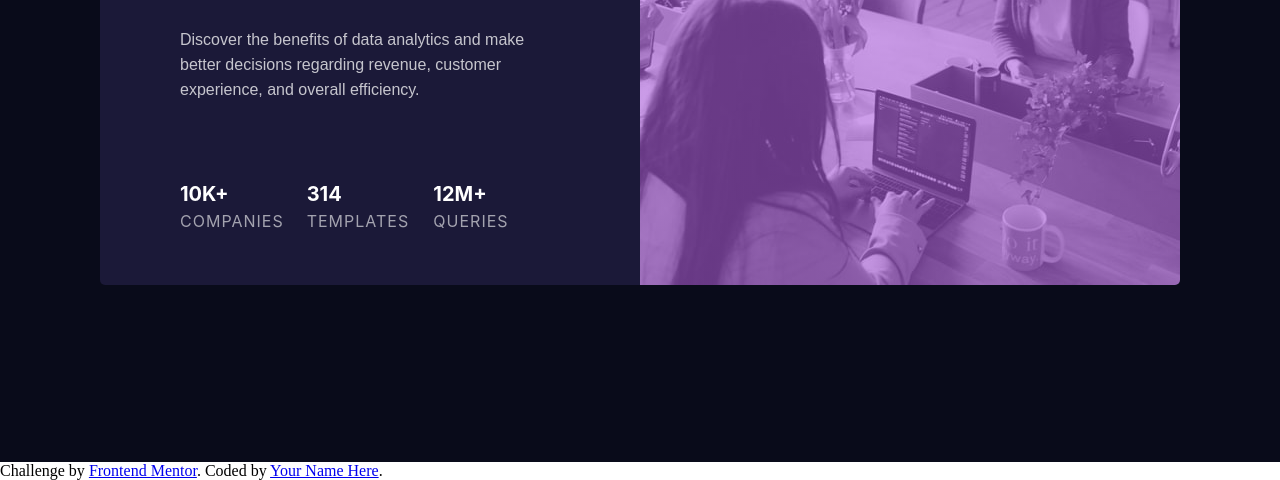
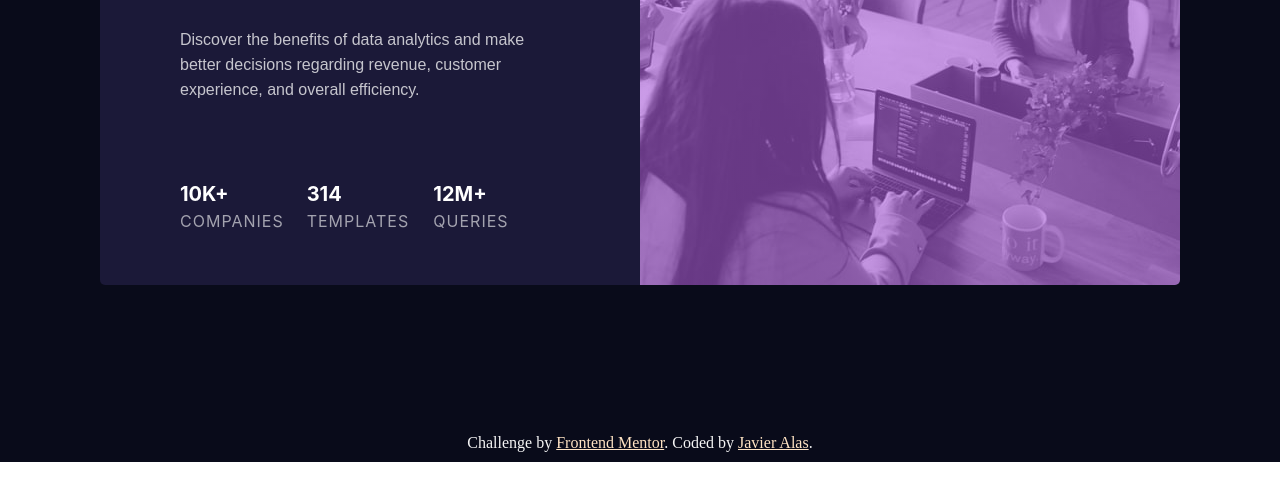
Before and after one commit to javieralas05/project1, a plain HTML site: page index.html in a window 1280 px wide. Shown: the part 338-818 px from the top of the page. Drawn offline with Linux system fonts and the light colour scheme.

Commit message:
added attributes at the bottom of the page

```diff
--- a/css/style.css
+++ b/css/style.css
@@ -91,6 +91,18 @@ span{
     border-radius: 0px 5px 5px 0px;
 }
 
+.attribution{
+    display: block;
+    flex-direction: row;
+    position: absolute;
+    color: whitesmoke;
+    bottom: 10px;
+}
+
+a {
+    color: bisque;
+}
+
 
 /*
 .Main__container{
--- a/index.html
+++ b/index.html
@@ -42,11 +42,12 @@
         </div>
       </div>
       <div class="card__2"></div>
+      <div class="attribution">
+        Challenge by <a href="https://www.frontendmentor.io?ref=challenge" target="_blank">Frontend Mentor</a>.
+        Coded by <a href="#">Javier Alas</a>.
+      </div>
     </div>
-    <div class="attribution">
-      Challenge by <a href="https://www.frontendmentor.io?ref=challenge" target="_blank">Frontend Mentor</a>.
-      Coded by <a href="#">Your Name Here</a>.
-    </div>
+
 
 </body>
 </html>
```
